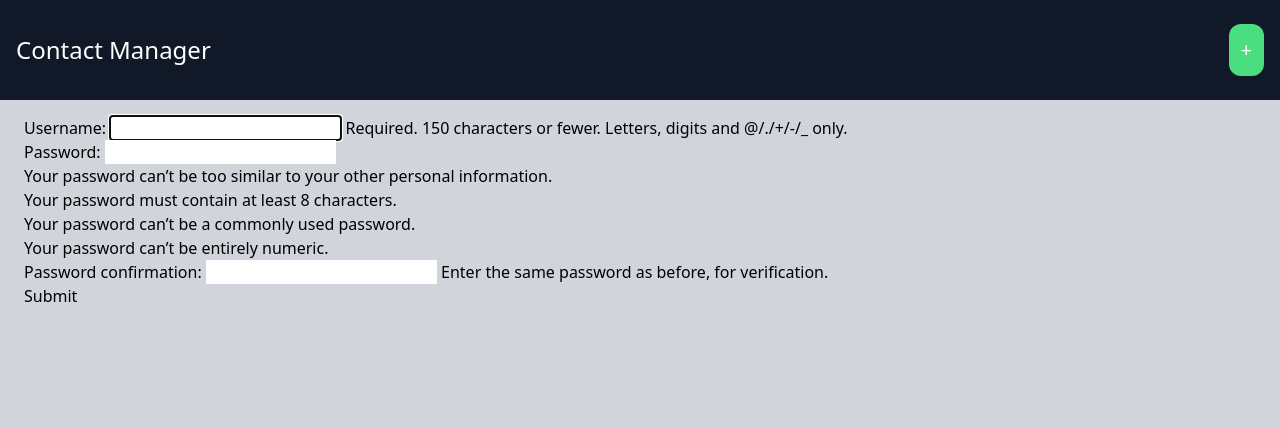
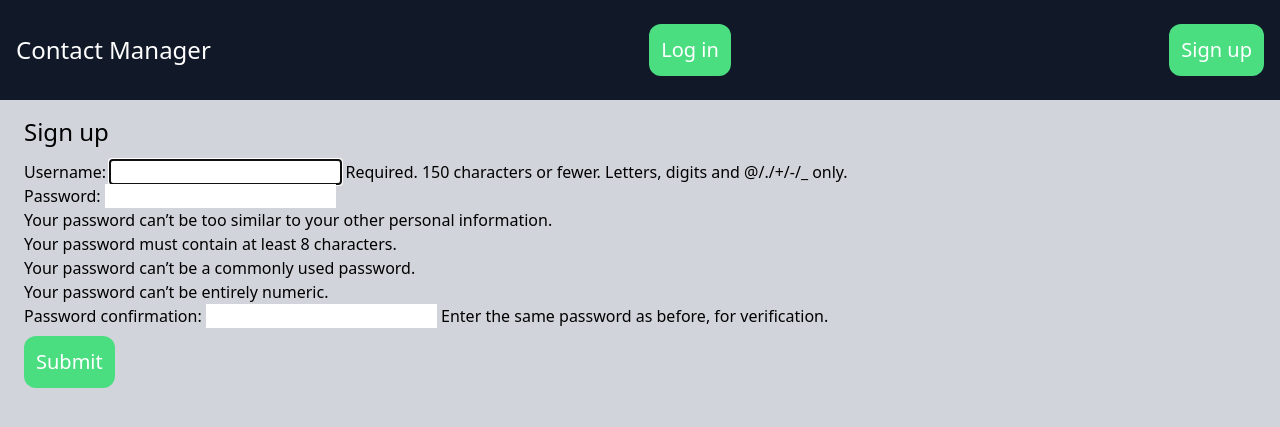
Before and after one commit to kei-kusanagi/ContactManager, a Django app: page /signup/ in a window 1280 px wide. Shown: the top 427 px of the page. Run offline with Django 4.2, Linux system fonts and the light colour scheme; some libraries are stand-ins or nearby versions.

Commit message:
add signup logout funcionality

```diff
--- a/contacmanager/core/templates/core/base.html
+++ b/contacmanager/core/templates/core/base.html
@@ -9,7 +9,13 @@
     <nav class="py-6 px-4 bg-gray-900 flex justify-between items-center">
         <a href="{% url 'frontpage' %}" class="text-white text-2xl">Contact Manager</a>
 
-        <a href="{% url 'contact:add' %}" class="p-3 bg-green-400 text-white text-xl rounded-xl">+</a>
+        {% if request.user.is_authenticated %}
+            <a href="{% url 'contact:add' %}" class="p-3 bg-green-400 text-white text-xl rounded-xl">+</a>
+            <a href="/logout/" class="p-3 bg-green-400 text-white text-xl rounded-xl">Log out</a>
+        {% else %}
+            <a href="/login/" class="p-3 bg-green-400 text-white text-xl rounded-xl">Log in</a>
+            <a href="/signup/" class="p-3 bg-green-400 text-white text-xl rounded-xl">Sign up</a>
+        {% endif %}
     </nav>
     <div class="px-6 py-4">
         {% block content %}
--- a/contacmanager/core/templates/core/signup.html
+++ b/contacmanager/core/templates/core/signup.html
@@ -1,11 +1,12 @@
 {% extends 'core/base.html' %}
 
 {% block content %}
+    <h1 class="mb-3 text-2xl">Sign up</h1>
     <form method="post" action=".">
         {% csrf_token %}
 
         {{ form.as_p }}
 
-        <button>Submit</button>
+        <button class="mt-2 p-3 bg-green-400 text-white text-xl rounded-xl">Submit</button>
     </form>
 {% endblock %}
--- a/contacmanager/core/views.py
+++ b/contacmanager/core/views.py
@@ -1,6 +1,7 @@
+from django.contrib.auth import login
 from django.contrib.auth.forms import UserCreationForm
 from django.db.models import Q
-from django.shortcuts import render
+from django.shortcuts import render, redirect
 
 from contact.models import Contact
 
@@ -32,7 +33,14 @@ def frontpage(request):
 
 def signup(request):
     if request.method == 'POST':
-        pass
+        form = UserCreationForm(request.POST)
+
+        if form.is_valid():
+            user = form.save()
+
+            login(request, user)
+
+            return redirect('frontpage')
     else:
         form = UserCreationForm
 
```
Also changed, not shown: README.md, contacmanager/db.sqlite3, img/Pasted image 20220627163410.png (added), img/Pasted image 20220627163826.png (added), img/Pasted image 20220627164014.png (added), img/Pasted image 20220627164129.png (added), 1 other file.
